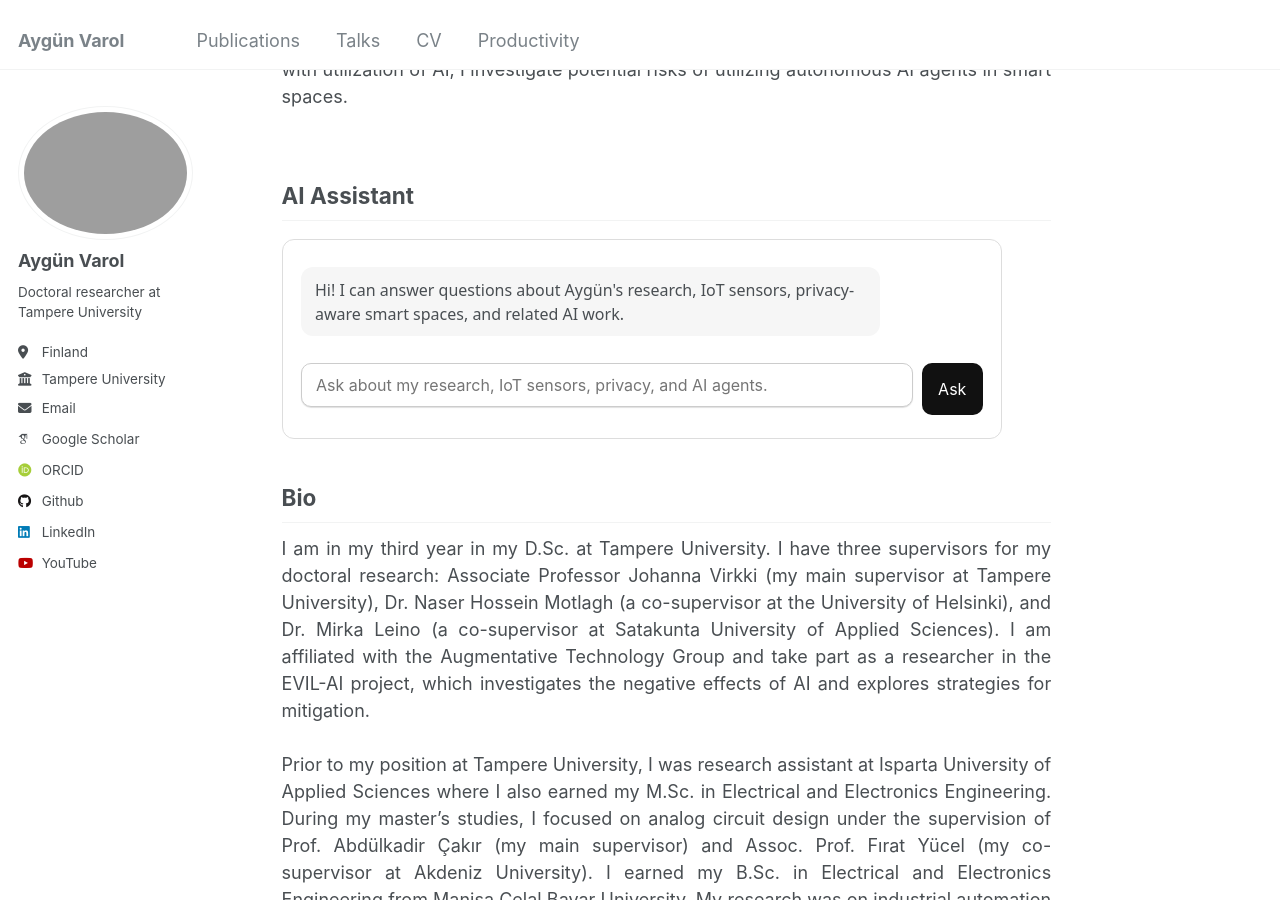
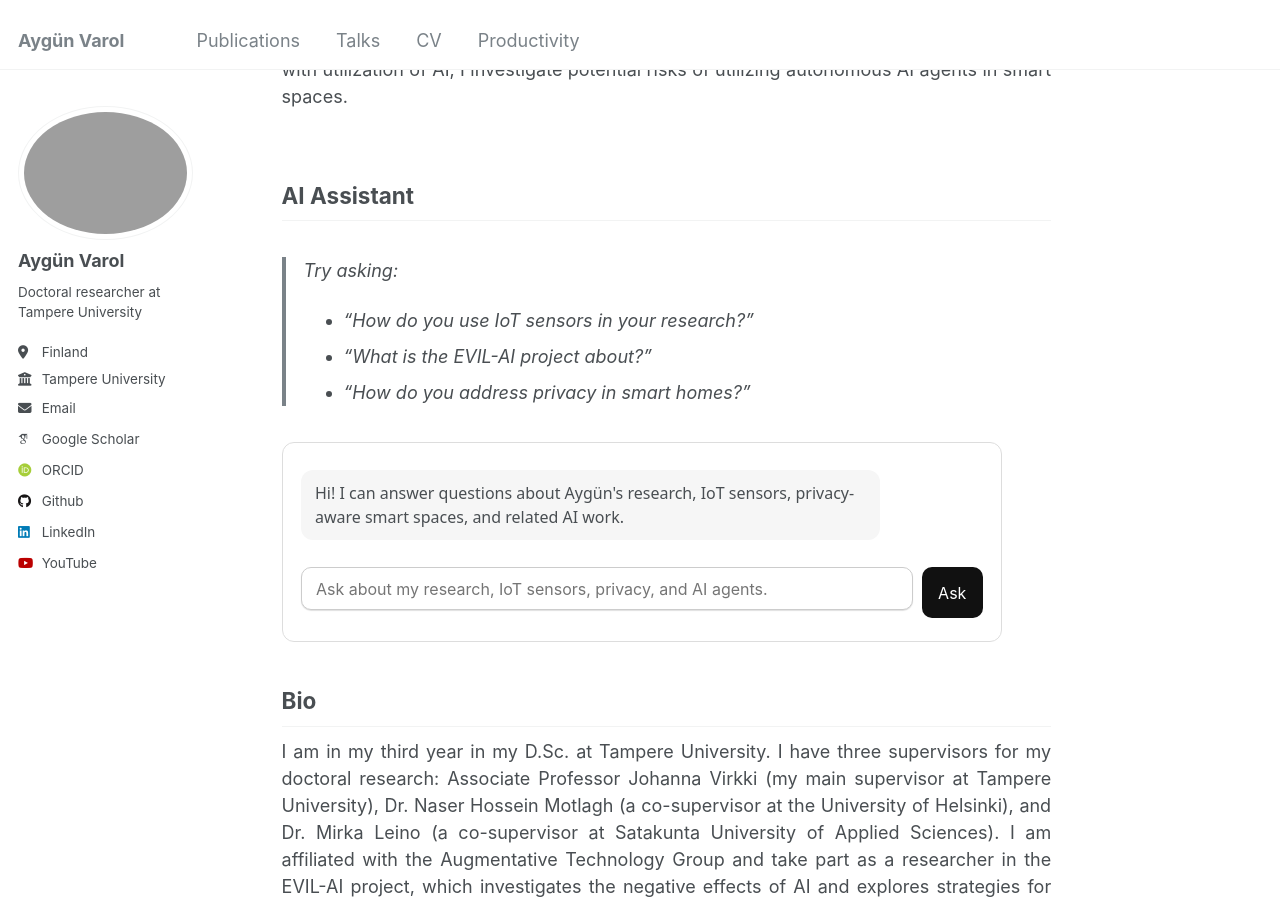
Before and after one commit to AygunVarol/aygunvarol.github.io, a Jekyll site: the page built from _pages/about.md, in a window 1280 px wide and 900 px high, scrolled down 488 px. Built offline with Jekyll 4.4.1, drawn with Linux system fonts in a browser that asks for light colours; some web fonts are replaced.

Commit message:
Update about.md

```diff
--- a/_pages/about.md
+++ b/_pages/about.md
@@ -5,6 +5,7 @@ author_profile: true
 redirect_from:
   - /about/
   - /about.html
+description: "Doctoral Researcher at Tampere University working on AI-driven smart indoor environments, IoT sensor networks, and privacy-aware AI agents."
 ---
 
 Doctoral Researcher, Department of Computing Sciences, Tampere University, Finland
@@ -20,7 +21,10 @@ In my research, I aim to find an optimal integration of Internet of Things (IoT)
 </div>
 
 ## AI Assistant
-
+> Try asking:
+> - “How do you use IoT sensors in your research?”
+> - “What is the EVIL-AI project about?”
+> - “How do you address privacy in smart homes?”
 <div id="ai-agent"></div>
 <script>
 (() => {
```
